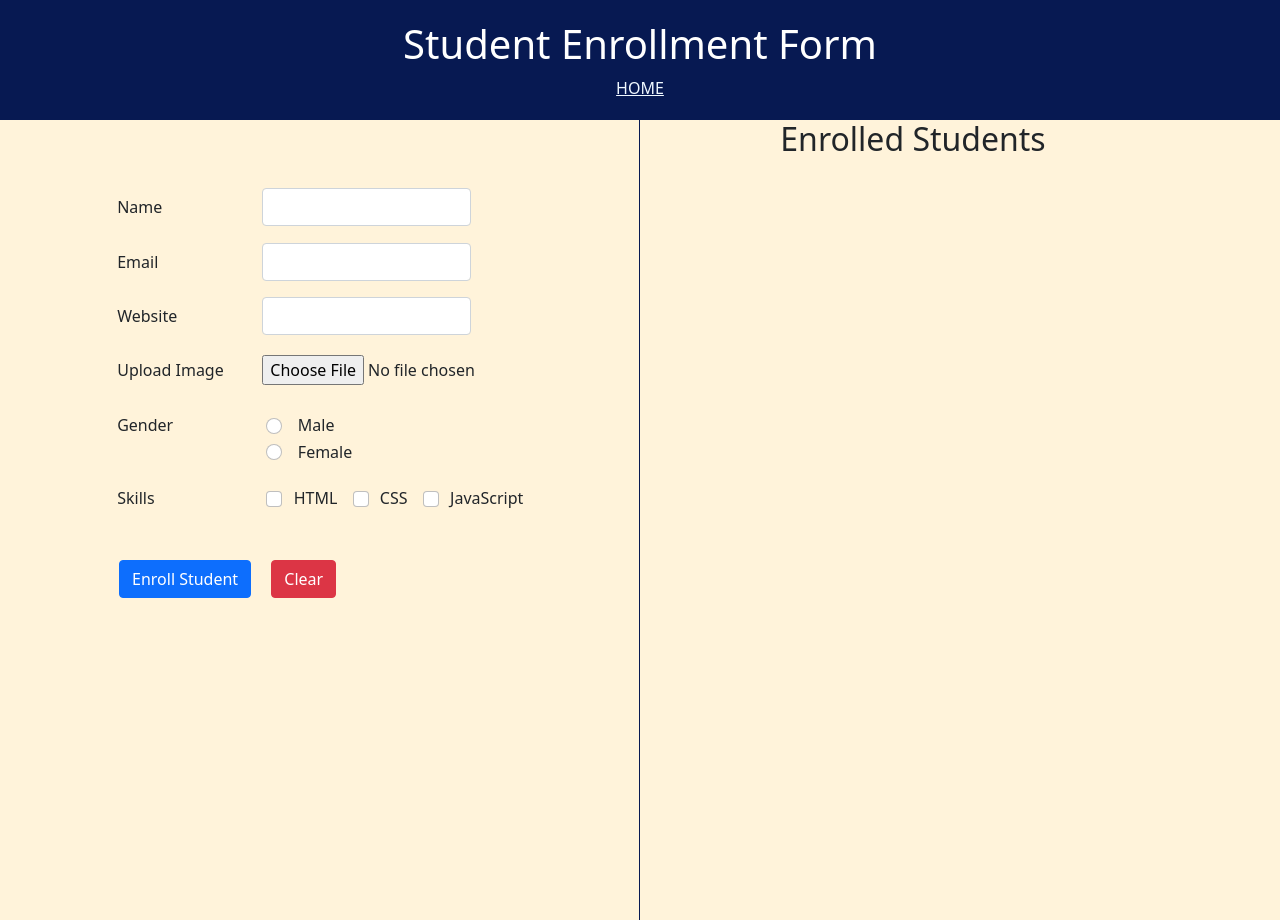
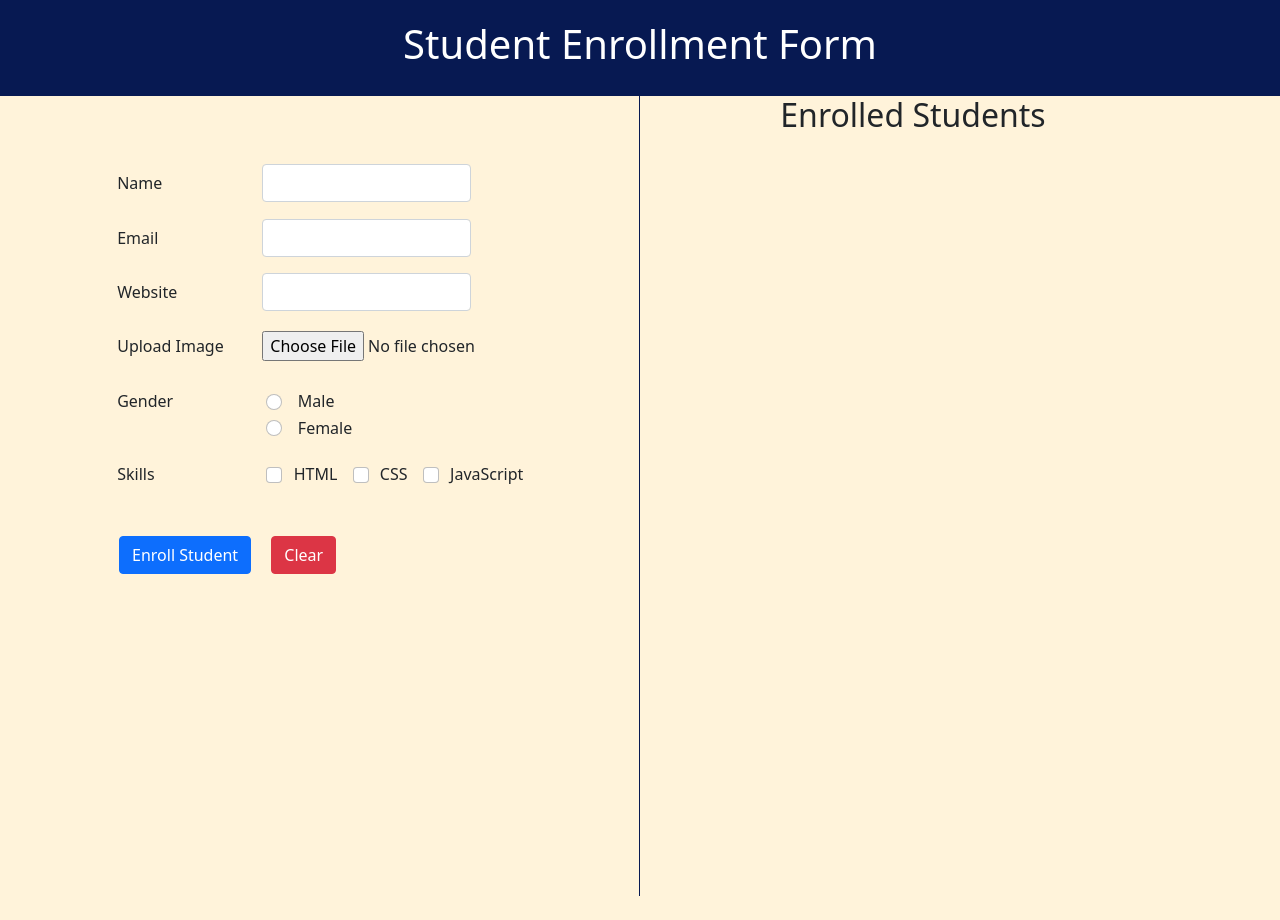
Before and after one commit to amarjeetsingh7503/LGMVIP-Task-Number-3, a plain HTML site: page index.html in a window 1280 px wide. After the commit the page ends 896 px from the top, so only its background shows below. Drawn offline with nearby package versions, Linux system fonts and the light colour scheme.

Commit message:
Update index.html

```diff
--- a/index.html
+++ b/index.html
@@ -12,7 +12,6 @@
 <body style="background-color: #fff3da;">
     <div class="navigation">
         <h1>Student Enrollment Form</h1>
-        <a href="../../index.html" style="color: aliceblue;">HOME</a>
     </div>
 
     <div class="container row">
```
